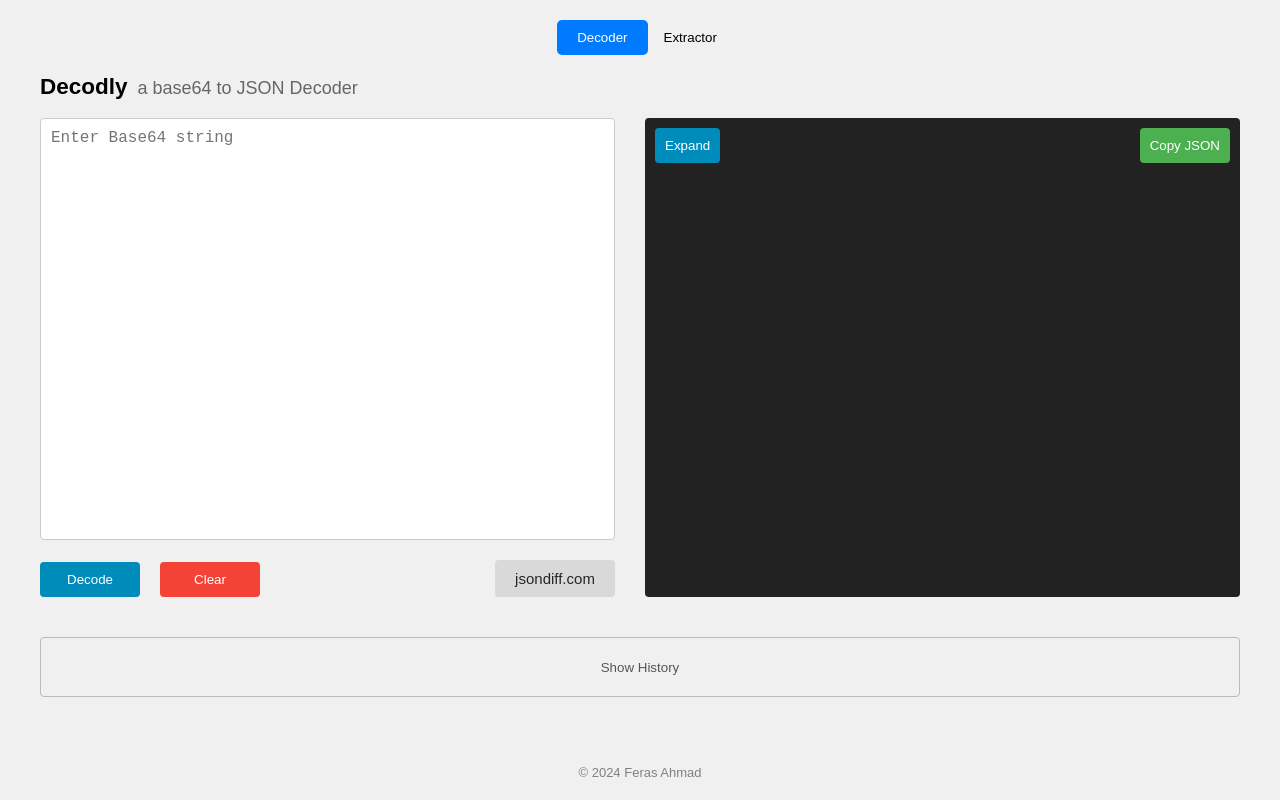
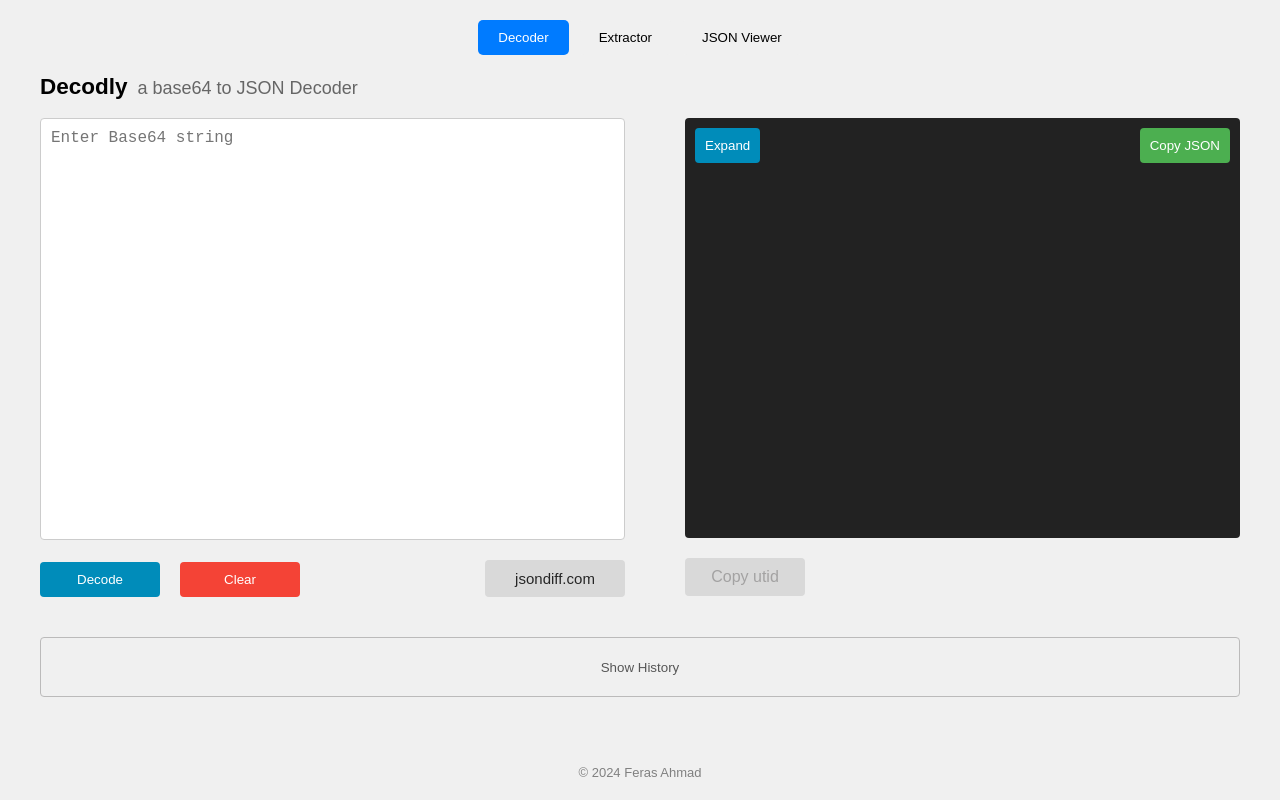
Before and after one commit to Eng-FerasAhmad/decodly, a React (Vite) app: page / in a window 1280 px wide. Built offline with nearby package versions, Linux system fonts and the light colour scheme.

Commit message:
add json viewer

```diff
--- a/src/App.tsx
+++ b/src/App.tsx
@@ -1,14 +1,15 @@
 import { ReactElement, useState } from 'react';
 
 import DataIdExtractor from './html-to-json/HtmlToJson';
+import JsonViewerInput from './format-json/JsonViewerInput';
 
 import Base64Decoder from './Base64Deocder';
 import Footer from './Footer';
 
 export default function App(): ReactElement {
-    const [activeTab, setActiveTab] = useState<'decoder' | 'extractor'>(
-        'decoder'
-    );
+    const [activeTab, setActiveTab] = useState<
+        'decoder' | 'extractor' | 'viewer'
+    >('decoder');
 
     return (
         <div className={'container'}>
@@ -36,6 +37,8 @@ export default function App(): ReactElement {
                 </button>
                 <button
                     style={{
+                        padding: '10px 20px',
+                        marginRight: '10px',
                         cursor: 'pointer',
                         backgroundColor:
                             activeTab === 'extractor' ? '#007bff' : '#f0f0f0',
@@ -47,15 +50,27 @@ export default function App(): ReactElement {
                 >
                     Extractor
                 </button>
+                <button
+                    style={{
+                        padding: '10px 20px',
+                        cursor: 'pointer',
+                        backgroundColor:
+                            activeTab === 'viewer' ? '#007bff' : '#f0f0f0',
+                        color: activeTab === 'viewer' ? '#fff' : '#000',
+                        border: 'none',
+                        borderRadius: '5px',
+                    }}
+                    onClick={() => setActiveTab('viewer')}
+                >
+                    JSON Viewer
+                </button>
             </div>
 
             {/* Tab Content */}
             <div style={{ flex: '1' }}>
-                {activeTab === 'decoder' ? (
-                    <Base64Decoder />
-                ) : (
-                    <DataIdExtractor />
-                )}
+                {activeTab === 'decoder' && <Base64Decoder />}
+                {activeTab === 'extractor' && <DataIdExtractor />}
+                {activeTab === 'viewer' && <JsonViewerInput />}
             </div>
 
             <Footer />
--- a/src/Base64Deocder.tsx
+++ b/src/Base64Deocder.tsx
@@ -5,6 +5,7 @@ import JsonOutput from './JsonOutput';
 import History from './History';
 import { decodeBase64String, groupByDay } from './utils';
 import { DecodedEntry } from './types';
+import UtidCopyButton from './UtIdCopyButton';
 
 const MAX_HISTORY_LENGTH = 20;
 
@@ -105,6 +106,7 @@ export default function Base64Decoder(): ReactElement {
                     decodeBase64={decodeBase64}
                     clearInput={clearInput}
                 />
+                <div className="json-viewer">
                     <JsonOutput
                         jsonOutput={jsonOutput}
                         error={error}
@@ -114,6 +116,12 @@ export default function Base64Decoder(): ReactElement {
                         copyToClipboard={copyToClipboard}
                         copyJsonLabel={copyJsonLabel}
                     />
+                    <UtidCopyButton
+                        jsonOutput={
+                            jsonOutput as Record<string, unknown> | null
+                        }
+                    />
+                </div>
             </div>
 
             <button className="history-toggle" onClick={toggleCollapseHistory}>
--- a/src/History.tsx
+++ b/src/History.tsx
@@ -49,6 +49,7 @@ export default function History({
                 clearAndResetJson={clearAndResetJson}
             />
 
+            <div className="json-viewer">
                 <JsonOutput
                     jsonOutput={selectedJson && selectedJson.json}
                     error={null}
@@ -59,5 +60,6 @@ export default function History({
                     copyJsonLabel={copyJsonLabel}
                 />
             </div>
+        </div>
     );
 }
--- /dev/null
+++ b/src/UtIdCopyButton.tsx
@@ -0,0 +1,51 @@
+import { ReactElement, useState } from 'react';
+
+interface UtidCopyButtonProps {
+    jsonOutput: Record<string, unknown> | null;
+}
+
+export default function UtidCopyButton({
+    jsonOutput,
+}: UtidCopyButtonProps): ReactElement | null {
+    const [copyLabel, setCopyLabel] = useState<string>('Copy utid');
+    const [isCopied, setIsCopied] = useState<boolean>(false);
+
+    // Recursive function to search for the 'utid' property in the object
+    const findUtid = (obj: Record<string, unknown>): string | null => {
+        for (const key in obj) {
+            if (key === 'utid' && typeof obj[key] === 'string') {
+                return obj[key] as string; // Found the utid
+            }
+            // If the value is an object, recursively search in that object
+            if (typeof obj[key] === 'object' && obj[key] !== null) {
+                const result = findUtid(obj[key] as Record<string, unknown>);
+                if (result) return result; // Return as soon as we find it
+            }
+        }
+        return null; // utid not found
+    };
+
+    const utid = jsonOutput ? findUtid(jsonOutput) : null;
+
+    const copyUtidToClipboard = () => {
+        if (utid) {
+            navigator.clipboard.writeText(utid);
+            setCopyLabel('Copied');
+            setIsCopied(true);
+            setTimeout(() => {
+                setCopyLabel('Copy utid');
+                setIsCopied(false);
+            }, 2000);
+        }
+    };
+
+    return (
+        <button
+            disabled={isCopied || !utid}
+            className={`copy-utid-button ${!utid ? 'no-utid' : ''}`}
+            onClick={copyUtidToClipboard}
+        >
+            {copyLabel}
+        </button>
+    );
+}
--- /dev/null
+++ b/src/format-json/JsonViewerInput.tsx
@@ -0,0 +1,91 @@
+import { ChangeEvent, ReactElement, useState } from 'react';
+
+import JsonOutput from '../JsonOutput';
+
+export default function JsonViewerInput(): ReactElement {
+    const [jsonInput, setJsonInput] = useState<string>('');
+    const [jsonOutput, setJsonOutput] = useState<Record<
+        string,
+        unknown
+    > | null>(null);
+    const [error, setError] = useState<string | null>(null);
+    const [collapse, setCollapse] = useState<number | boolean>(10);
+
+    const handleInputChange = (e: ChangeEvent<HTMLTextAreaElement>) => {
+        setJsonInput(e.target.value);
+    };
+
+    const formatJson = () => {
+        try {
+            const parsedJson = JSON.parse(jsonInput);
+            setJsonOutput(parsedJson);
+            setError(null);
+        } catch (err) {
+            setError('Invalid JSON format');
+            setJsonOutput(null);
+        }
+    };
+
+    const clearTextArea = () => {
+        setJsonInput('');
+        setJsonOutput(null);
+        setError(null);
+    };
+
+    const collapseHandler = () => {
+        setCollapse((prev) => !prev);
+    };
+
+    const copyToClipboard = () => {
+        if (jsonOutput) {
+            navigator.clipboard.writeText(JSON.stringify(jsonOutput, null, 2));
+        }
+    };
+
+    return (
+        <div className="content-box">
+            <h2 className="content-header">
+                JSON Viewer
+                <span>Paste and view your formated JSON</span>
+            </h2>
+            <div className="content">
+                <div className="content-decoder">
+                    <textarea
+                        placeholder="Paste your JSON here..."
+                        value={jsonInput}
+                        onChange={handleInputChange}
+                        className="textarea"
+                    ></textarea>
+                    <div className="button-container">
+                        <div className="button-actions">
+                            <button
+                                onClick={formatJson}
+                                className="format-button"
+                            >
+                                Format JSON
+                            </button>
+                            <button
+                                onClick={clearTextArea}
+                                className="clear-button"
+                            >
+                                Clear
+                            </button>
+                        </div>
+                    </div>
+                </div>
+
+                <div className="json-viewer">
+                    <JsonOutput
+                        jsonOutput={jsonOutput}
+                        error={error}
+                        collapse={collapse}
+                        collapseLabel={collapse ? 'Expand' : 'Collapse'}
+                        collapseHandler={collapseHandler}
+                        copyToClipboard={copyToClipboard}
+                        copyJsonLabel="Copy JSON"
+                    />
+                </div>
+            </div>
+        </div>
+    );
+}
--- a/src/html-to-json/HtmlToJson.tsx
+++ b/src/html-to-json/HtmlToJson.tsx
@@ -102,6 +102,7 @@ export default function DataIdExtractor(): ReactElement {
                     </div>
                 </div>
 
+                <div className="json-viewer">
                     <JsonOutput
                         jsonOutput={jsonOutput}
                         error={error}
@@ -113,5 +114,6 @@ export default function DataIdExtractor(): ReactElement {
                     />
                 </div>
             </div>
+        </div>
     );
 }
--- a/src/index.css
+++ b/src/index.css
@@ -75,18 +75,26 @@ body {
 }
 
 .json-output-container {
-    width: 50%;
     background-color: #222;
     color: white;
     border-radius: 4px;
     padding: 10px;
     position: relative;
-    margin: 0 0px 0 30px;
+    margin: 0 0 0 30px;
+    min-height: 400px;
 }
 
 .json-output {
     overflow: auto;
     max-height: calc(100vh - 270px);
+}
+
+.json-viewer {
+    min-height: 400px;
+    display: flex;
+    flex-direction: column;
+    width: 50%;
+    margin: 0 0px 0 30px;
 }
 
 .copy-button {
@@ -118,6 +126,8 @@ body {
 .decode-button,
 .diff-button,
 .extract-button,
+.copy-utid-button,
+.format-button,
 .clear-button {
     background-color: #008cba;
     color: white;
@@ -125,7 +135,7 @@ body {
     padding: 10px;
     border-radius: 4px;
     cursor: pointer;
-    width: 100px;
+    width: 120px;
     margin: 20px 20px 0px 0px;
     text-align: center;
     text-decoration: none;
@@ -143,6 +153,27 @@ body {
     background-color: #378300;
 }
 
+.copy-utid-button {
+    margin-left: 30px;
+    padding: 10px 10px;
+    border: none;
+    border-radius: 4px;
+    cursor: pointer;
+    font-size: 16px;
+    transition: background-color 0.3s, color 0.3s;
+}
+
+.copy-utid-button:disabled {
+    cursor: not-allowed;
+    background-color: #cccccc;
+    color: #ffffff;
+}
+
+.copy-utid-button.no-utid:disabled {
+    background-color: #d9d9d9;
+    color: #a3a2a2;
+}
+
 .diff-button {
     background-color: #d9d9d9;
     margin-right: 0 !important;
@@ -153,8 +184,12 @@ body {
     background-color: #bfbfbf;
 }
 
+.format-button {
+    background-color: #e55e05;
+}
+
 .clear-button {
-    background-color: #f44336; /* Red */
+    background-color: #f44336;
 }
 
 .clear-button:hover {
```
Also changed, not shown: 2 other files (tests, documents, lock files or other folders). Lines whose indentation alone changed are shown as unchanged.
